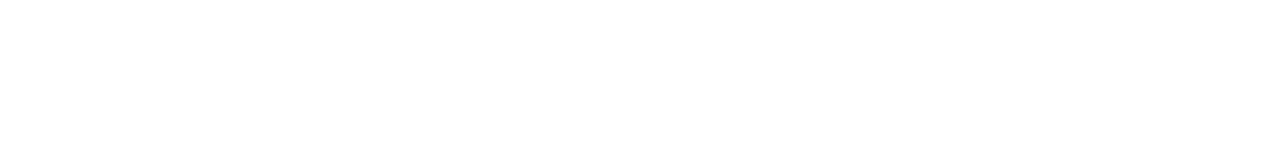
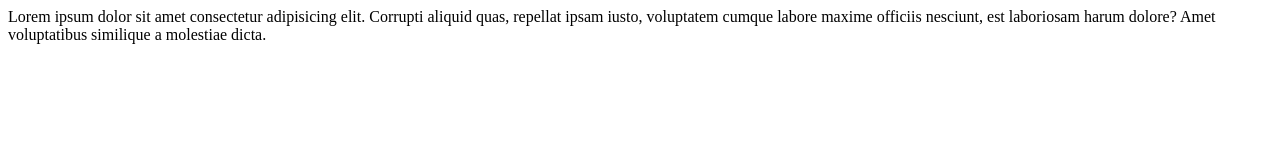
Before and after one commit to Cafuenru1/Repositorio-CNFDI2022, a plain HTML site: page index.html in a window 1280 px wide. Drawn offline with Linux system fonts and the light colour scheme.

Commit message:
Modificacion del indez

```diff
--- a/index.html
+++ b/index.html
@@ -4,9 +4,9 @@
     <meta charset="UTF-8">
     <meta http-equiv="X-UA-Compatible" content="IE=edge">
     <meta name="viewport" content="width=device-width, initial-scale=1.0">
-    <title>Document</title>
+    <title>Técnicas e instrumentos de evaluación</title>
 </head>
 <body>
-
+    Lorem ipsum dolor sit amet consectetur adipisicing elit. Corrupti aliquid quas, repellat ipsam iusto, voluptatem cumque labore maxime officiis nesciunt, est laboriosam harum dolore? Amet voluptatibus similique a molestiae dicta.
 </body>
 </html>
```
